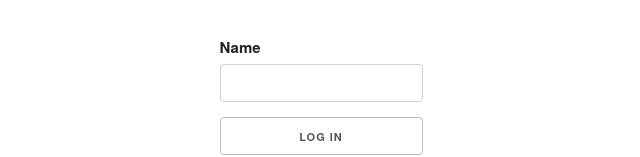
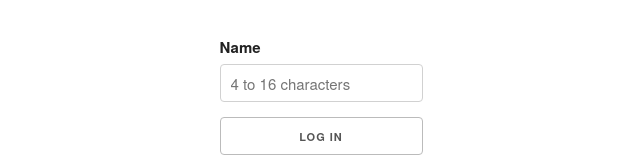
Before and after one commit to IhorHudkov/JS-Band-store, a React (Create React App) app: page /JS-Band-store/login in a window 1280 px wide. Shown: the part 436-593 px from the top of the page, without its empty margins (319-959 px from the left). Built offline with nearby package versions, Linux system fonts and the light colour scheme.

Commit message:
Add login form validation

```diff
--- a/src/models/Book.js
+++ /dev/null
@@ -1,5 +0,0 @@
-export default class Book {
-  constructor() {
-    console.log('Hello!');
-  }
-}
--- a/src/screens/Login.jsx
+++ b/src/screens/Login.jsx
@@ -7,11 +7,21 @@ import fetchClient from '../models/FetchClient';
 
 function ScreensLogin() {
   const [token, setToken] = useState('');
+  const [errorMessage, setErrorMessage] = useState('');
   const form = useRef(null);
+
   useEffect(() => {
     form.current.onsubmit = e => {
       e.preventDefault();
-      const user = new User(form.userName);
+      if (
+        form.current.userName.value.trim().length < 4 ||
+        form.current.userName.value.trim().length > 16
+      ) {
+        setErrorMessage(
+          <p style={{ color: '#ff0000' }}>Username is not valid</p>
+        );
+      } else {
+        const user = new User(form.current.userName.value);
         fetchClient.signIn(user).then(
           () => {
             localStorage.setItem('token', user.token);
@@ -19,8 +29,13 @@ function ScreensLogin() {
           },
           error => console.log(error.message)
         );
+      }
     };
   }, []);
+
+  const inputFocusHandler = () => {
+    setErrorMessage('');
+  };
 
   if (token) {
     return <Redirect to="/catalog" />;
@@ -29,9 +44,16 @@ function ScreensLogin() {
     <div className="wrapper">
       <img src={man} alt="man" />
       <h3>Js Band Store</h3>
+      <span>{errorMessage}</span>
       <form ref={form}>
         <label htmlFor="userName">Name</label>
-        <input type="text" id="userName" />
+        <input
+          type="text"
+          id="userName"
+          name="userName"
+          placeholder="4 to 16 characters"
+          onFocus={inputFocusHandler}
+        />
         <button type="submit">Log In</button>
       </form>
     </div>
```
Lines whose indentation alone changed are shown as unchanged.
